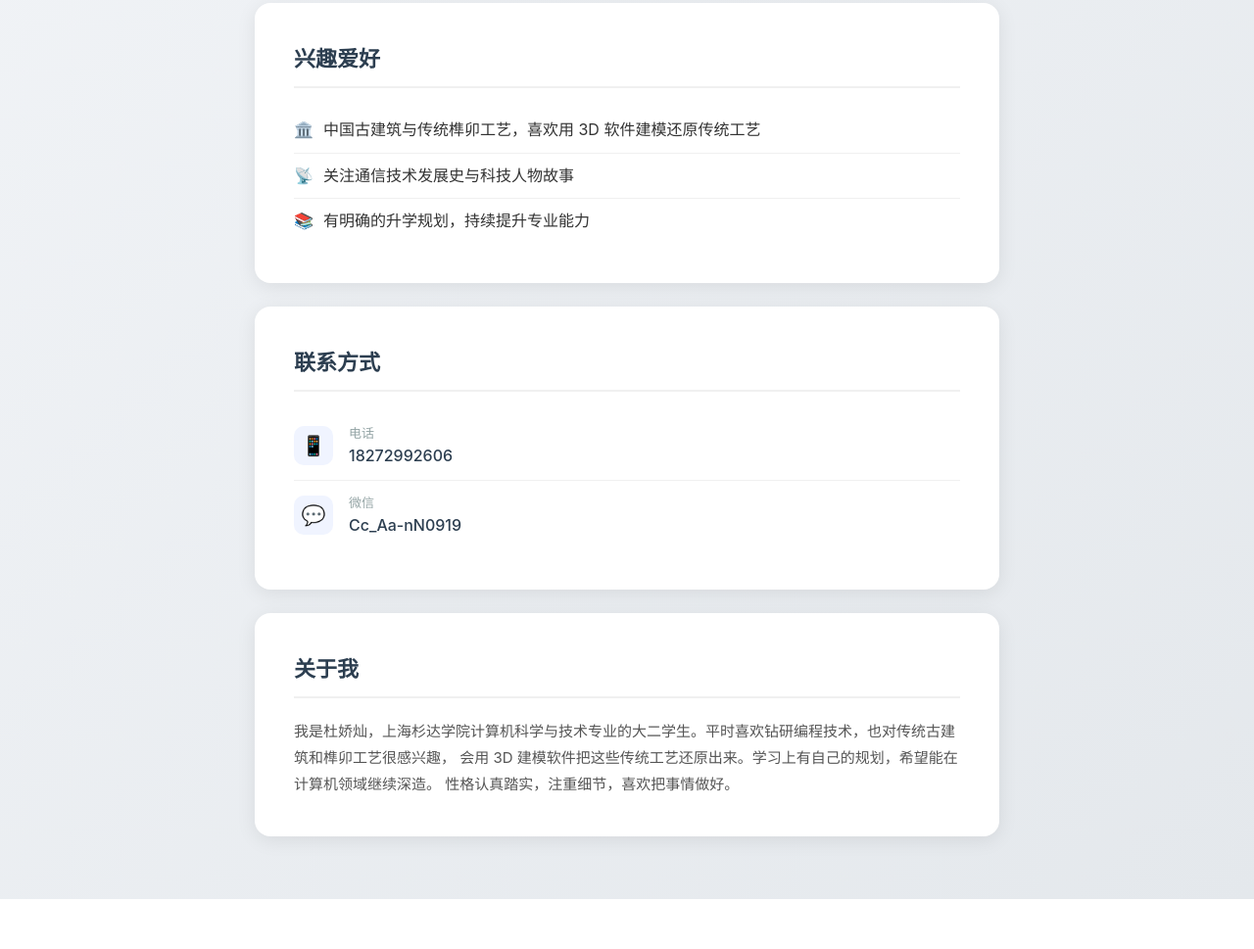
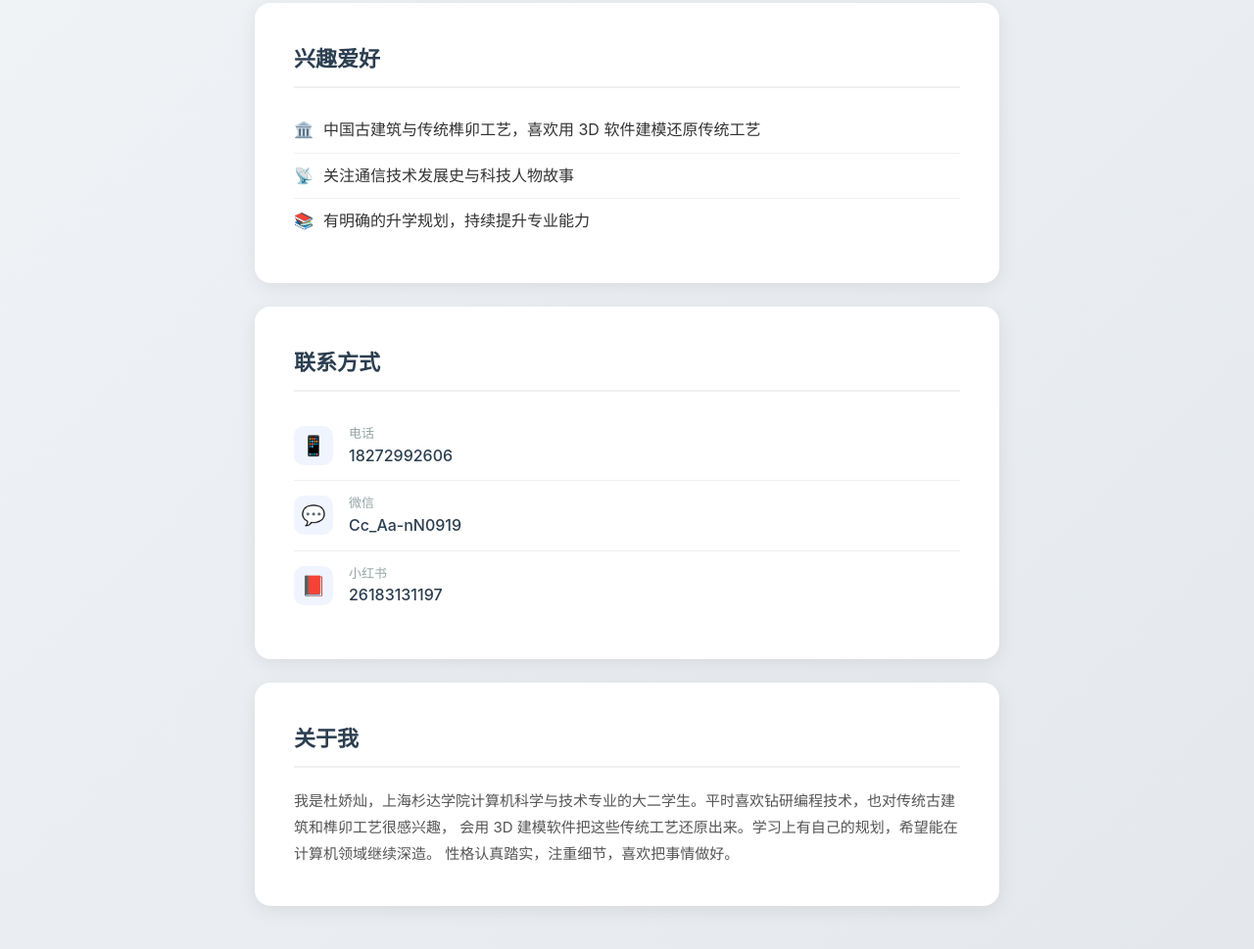
Before and after one commit to 1628222781-eng/personalweb, a plain HTML site: page index.html in a window 1280 px wide. Shown: the part 1008-1977 px from the top of the page at 98% size. Before the commit the page ends 1926 px from the top, so only its background shows below. Drawn offline with Linux system fonts and the light colour scheme.

Commit message:
feat: 添加小红书账号到联系方式

```diff
--- a/index.html
+++ b/index.html
@@ -262,6 +262,13 @@
                         <div class="contact-value">Cc_Aa-nN0919</div>
                     </div>
                 </li>
+                <li>
+                    <div class="contact-icon">📕</div>
+                    <div class="contact-info">
+                        <div class="contact-label">小红书</div>
+                        <div class="contact-value">26183131197</div>
+                    </div>
+                </li>
             </ul>
         </div>
 
```
